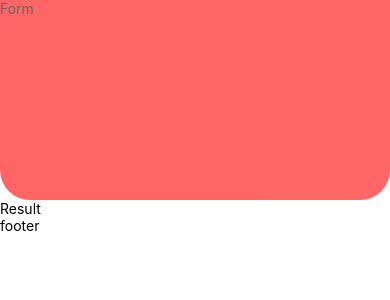
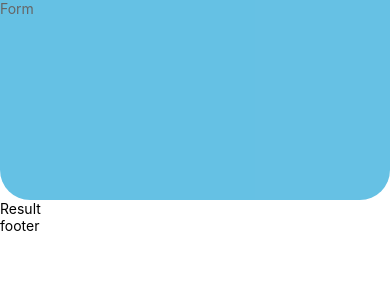
Before and after one commit to EstebanIndiveri/currencynative, a React Native app: screen / in a window 390 px wide. Shown: the top 300 px of the page. Built offline with nearby package versions, Linux system fonts and the light colour scheme.

Commit message:
global styles init

```diff
--- a/App.js
+++ b/App.js
@@ -1,5 +1,5 @@
 import React, { Fragment } from 'react';
-
+import globalStlyles from './src/utils/colors';
 import { StyleSheet,View,Text,SafeAreaView } from 'react-native'
 
 const App = () => {
@@ -22,7 +22,7 @@ const App = () => {
 
 const styles=StyleSheet.create({
   safeArea:{
-    backgroundColor:'#f00',
+    backgroundColor:globalStlyles.PRIMARY_COLOR,
     height:200,
     borderBottomLeftRadius:30,
     borderBottomRightRadius:30,
--- /dev/null
+++ b/src/utils/colors.js
@@ -0,0 +1,4 @@
+export default{
+    PRIMARY_COLOR:"#0098D3",
+    PIMARY_COLOR_DARK:'#006691'
+}
```
